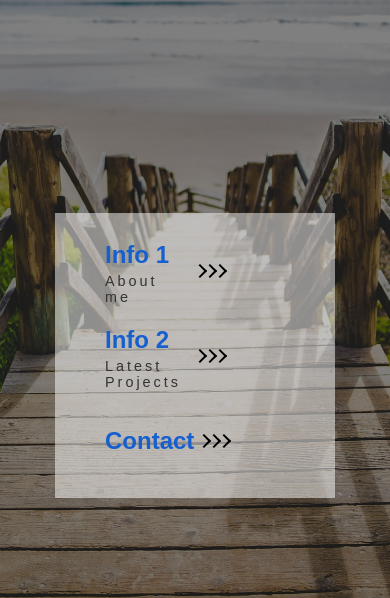
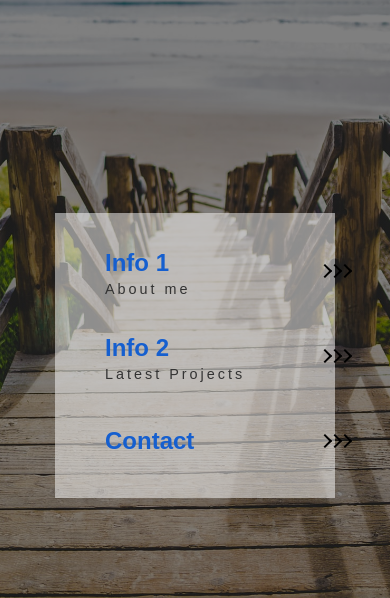
Before and after one commit to silviaoh/Introduce-web, a plain HTML site: page index.html in a window 390 px wide. Shown: the part 331-929 px from the top of the page. Drawn offline with Linux system fonts and the light colour scheme.

Commit message:
Add files via upload

```diff
--- a/style.css
+++ b/style.css
@@ -494,14 +494,14 @@ input[type="text"]:focus, textarea:focus {
   .chapter .arrow-link .info p {
     font-size: 0.9em;
   }
-  @media screen and (min-width:500px) {}
+  @media screen and (max-width:400px) {}
     .chapter .arrow-link {
-      width: 100%;
+      width: 50%;
     }
   }
 
   .chapter .arrow-link {
-    width: 50%;
+    width: 100%;
   }
 
 
```
